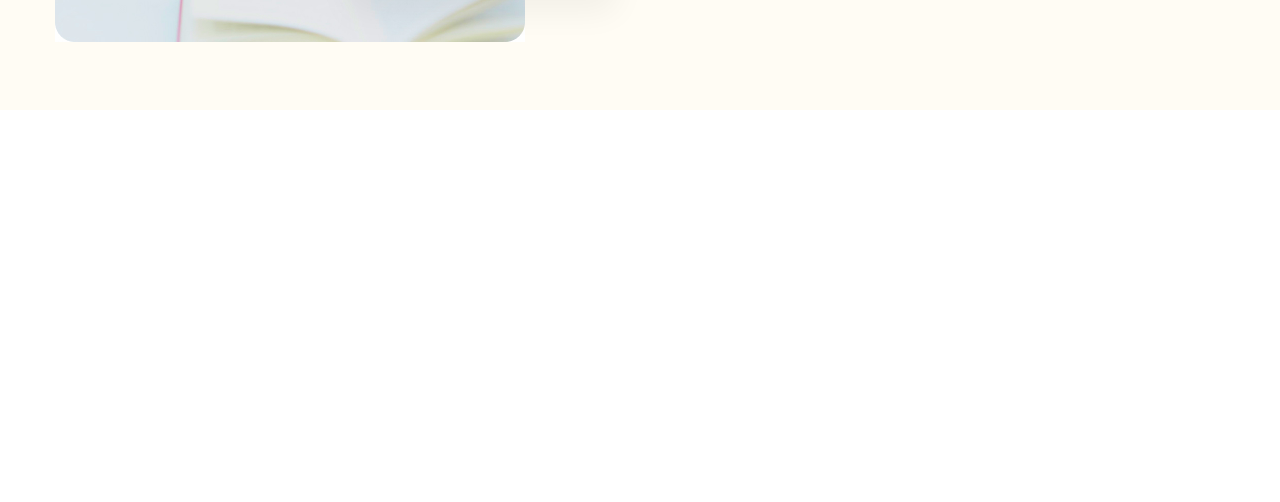
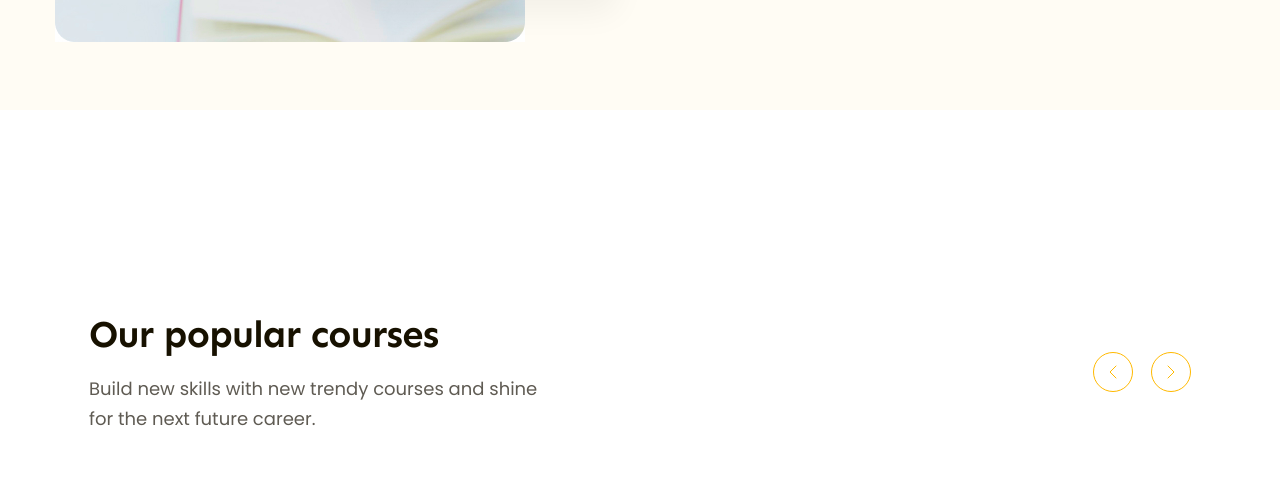
Before and after one commit to phiphainhuconcac-alt/Figma-To-HTML, a plain HTML site: page index.html in a window 1280 px wide. Shown: the part 793-1295 px from the top of the page. Drawn offline with Linux system fonts and the light colour scheme.

Commit message:
p5 lam popular p1

```diff
--- a/assets/css/style.css
+++ b/assets/css/style.css
@@ -2,7 +2,7 @@
   box-sizing: border-box;
 }
 
-:root{
+:root {
   --font-heading: "Sen", sans-serif;
   --primary-color: #ffb900;
 }
@@ -19,12 +19,21 @@
   text-decoration: none;
 }
 
-.btn{
+.heading-lv2 {
+  color: #171100;
+  font-family: var(--font-heading);
+  font-size: 3.8rem;
+  font-weight: 700;
+  line-height: 1.27;
+  letter-spacing: -0.76px;
+}
+
+.btn {
   display: inline-block;
   width: 118px;
   padding: 0 16px;
   line-height: 50px;
-    color:#fff;
+  color: #fff;
   text-align: center;
   font-size: 1.6rem;
   font-weight: 600;
@@ -32,7 +41,7 @@
   background: #171100;
 }
 
-.btn:hover{
+.btn:hover {
   opacity: 0.9;
 }
 .main-content {
@@ -42,10 +51,10 @@
   margin-right: auto;
 }
 /* ==================header================== */
-.header{
+.header {
   background: #fffcf4;
 }
-.header.fixed{
+.header.fixed {
   position: sticky;
   top: -28px;
   z-index: 1;
@@ -68,12 +77,13 @@
   padding: 8px 21px;
 }
 
-.nav li.active a, .nav a:hover{
+.nav li.active a,
+.nav a:hover {
   color: #171100;
   /* font-weight: 600; */
   text-shadow: 1px 0 currentColor;
 }
-.nav li.active a::after{
+.nav li.active a::after {
   position: absolute;
   left: 21px;
   bottom: 6px;
@@ -84,31 +94,31 @@
   background: #171100;
   display: block;
 }
-.header .btn-sign-up{
+.header .btn-sign-up {
   min-width: 144px;
 }
-.header .action{
+.header .action {
   margin-left: 49px;
 }
 /* =====================hero===================== */
-.hero{
+.hero {
   padding: 56px 0 65px;
   background: #fffcf4;
 }
-.hero .body{
+.hero .body {
   display: flex;
 }
 
 /* ===================hero left=================== */
-.hero .media-block{
+.hero .media-block {
   position: relative;
   width: 48%;
 }
-.hero .content-block{
+.hero .content-block {
   width: 52%;
 }
 
-.hero .hero-summary{
+.hero .hero-summary {
   width: 270px;
   padding: 24px;
   position: absolute;
@@ -118,16 +128,16 @@
   background: #fff;
   box-shadow: 0px 16px 32px 0px rgba(0, 0, 0, 0.05);
 }
-.hero-summary .item{
+.hero-summary .item {
   display: flex;
   align-items: center;
 }
 
-.hero-summary .item +.item{
+.hero-summary .item + .item {
   margin-top: 22px;
 }
 
-.hero-summary .icon{
+.hero-summary .icon {
   width: 48px;
   height: 48px;
   border-radius: 50%;
@@ -136,60 +146,59 @@
   align-items: center;
   background-color: #fff9e8;
 }
-.hero-summary .icon2{
+.hero-summary .icon2 {
   background: #fcefff;
 }
-.hero-summary .icon3{
+.hero-summary .icon3 {
   background: #ebeaff;
 }
-.hero-summary .info{
+.hero-summary .info {
   margin-left: 16px;
 }
-.hero-summary .label{
+.hero-summary .label {
   color: #5f5b53;
   font-size: 1.4rem;
   line-height: 186%;
 }
-.hero-summary .title{
+.hero-summary .title {
   color: #171100;
   font-size: 1.8rem;
   font-weight: 600;
   line-height: 1.67;
 }
 
-
 /* ===================hero right=================== */
-.hero .content-block{
+.hero .content-block {
   width: 52%;
   padding-left: 130px;
   padding-top: 64px;
 }
 
-.hero .heading{
-color:#171100;
+.hero .heading {
+  color: #171100;
   font-family: var(--font-heading);
   font-size: 5.8rem;
   font-weight: 700;
   line-height: 1.17;
   letter-spacing: -1.16px;
 }
-.hero .desc{
+.hero .desc {
   margin-top: 22px;
   color: #5f5b53;
   font-size: 1.8rem;
   line-height: 1.67;
 }
-.hero .cta-group{
+.hero .cta-group {
   margin-top: 38px;
   align-items: center;
   display: flex;
 }
-.hero-cta{
+.hero-cta {
   min-width: 180px;
   line-height: 64px;
   background: var(--primary-color);
 }
-.hero .watch-video{
+.hero .watch-video {
   margin-left: 28px;
   border: none;
   background: transparent;
@@ -197,7 +206,7 @@
   align-items: center;
   cursor: pointer;
 }
-.hero .watch-video .icon{
+.hero .watch-video .icon {
   display: flex;
   align-items: center;
   justify-content: center;
@@ -207,20 +216,20 @@
   background: #fff;
   box-shadow: 0px 8px 16px 0px rgba(0, 0, 0, 0.07);
 }
-.hero .watch-video span{
+.hero .watch-video span {
   margin-left: 14px;
   color: #171100;
   font-style: 1.8rem;
   font-weight: 600;
   line-height: 1.67;
 }
-.hero .desc-recent{
+.hero .desc-recent {
   margin-top: 48px;
 }
-.hero .stats{
+.hero .stats {
   margin-top: 8px;
 }
-.hero .stats strong{
+.hero .stats strong {
   margin-right: 15px;
   color: #171100;
   font-family: var(--font-heading);
@@ -228,6 +237,49 @@
   font-weight: 700;
   line-height: 1.23;
 }
-.hero .stats strong:nth-child(2){
+.hero .stats strong:nth-child(2) {
   margin-left: 28px;
 }
+
+/* ====================popular==================== */
+.popular {
+  margin-top: 135px;
+  padding: 65px;
+}
+
+.popular-top {
+  display: flex;
+  justify-content: space-between;
+  align-items: center;
+}
+
+.popular-top .desc {
+  margin-top: 16px;
+  width: 458px;
+  font-size: 1.8rem;
+  line-height: 1.67;
+  color: #5f5b53;
+}
+
+.popular-top .controls {
+  display: flex;
+  gap: 18px;
+}
+
+.popular-top .control-btn {
+  display: flex;
+  justify-content: center;
+  align-items: center;
+  width: 40px;
+  height: 40px;
+  border-radius: 50%;
+  border: 1px solid var(--primary-color);
+color:var(--primary-color);
+  background: transparent;
+}
+
+.popular-top .control-btn:hover{
+  background: var(--primary-color);
+  color: #fff;
+  cursor: pointer;
+}
--- a/index.html
+++ b/index.html
@@ -3,8 +3,10 @@
   <head>
     <meta charset="UTF-8" />
     <meta name="viewport" content="width=device-width, initial-scale=1.0" />
+
     <!-- reset CSS -->
     <link rel="stylesheet" href="./assets/css/reset.css" />
+
     <!-- embed font -->
     <link rel="preconnect" href="https://fonts.googleapis.com" />
     <link rel="preconnect" href="https://fonts.gstatic.com" crossorigin />
@@ -12,6 +14,7 @@
       href="https://fonts.googleapis.com/css2?family=Poppins:ital,wght@0,400;0,500;0,600;0,700;1,400&family=Sen:wght@700&display=swap"
       rel="stylesheet"
     />
+
     <!-- Style -->
     <link rel="stylesheet" href="./assets/css/style.css" />
     <title>Figma to HTML</title>
@@ -47,8 +50,10 @@
         </div>
       </div>
     </header>
+
     <!-- Main -->
     <main>
+      <!-- =================hero================= -->
       <div class="hero">
         <div class="main-content">
           <div class="body">
@@ -121,6 +126,56 @@
           </div>
         </div>
       </div>
+
+      <!-- ===============popular================ -->
+      <div class="popular">
+        <div class="main-content">
+          <div class="popular-top">
+            <!-- popular left -->
+            <div class="info">
+              <h2 class="heading-lv2">Our popular courses</h2>
+              <p class="desc">
+                Build new skills with new trendy courses and shine for the next
+                future career.
+              </p>
+            </div>
+
+            <!-- popular right -->
+            <div class="controls">
+              <button class="control-btn">
+                <svg width="8"
+                  height="14"
+                  viewBox="0 0 8 14"
+                  fill="none"
+                  xmlns="http://www.w3.org/2000/svg"
+                >
+                  <path
+                    d="M7 1L1 7L7 13" stroke="currentColor"
+                    stroke-linecap="round"
+                    stroke-linejoin="round"/></svg>
+                <!-- <img src="./assets/Icon/pre.svg" alt="Preview" /> -->
+              </button>
+              <button class="control-btn">
+                <svg
+                  width="8"
+                  height="14"
+                  viewBox="0 0 8 14"
+                  fill="none"
+                  xmlns="http://www.w3.org/2000/svg"
+                >
+                  <path
+                    d="M1 1L7 7L1 13"
+                    stroke="currentColor"
+                    stroke-linecap="round"
+                    stroke-linejoin="round"
+                  />
+                </svg>
+                <!-- <img src="./assets/Icon/next.svg" alt="Next"> -->
+              </button>
+            </div>
+          </div>
+        </div>
+      </div>
     </main>
   </body>
 </html>
```
Also changed, not shown: assets/Icon/next.svg (added), assets/Icon/pre.svg (added). Lines whose indentation alone changed are shown as unchanged.
